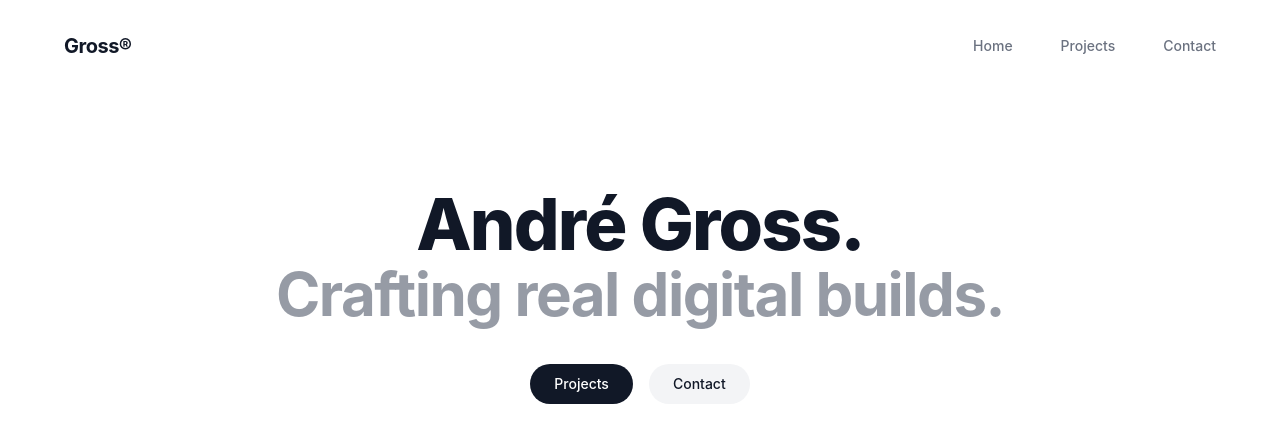
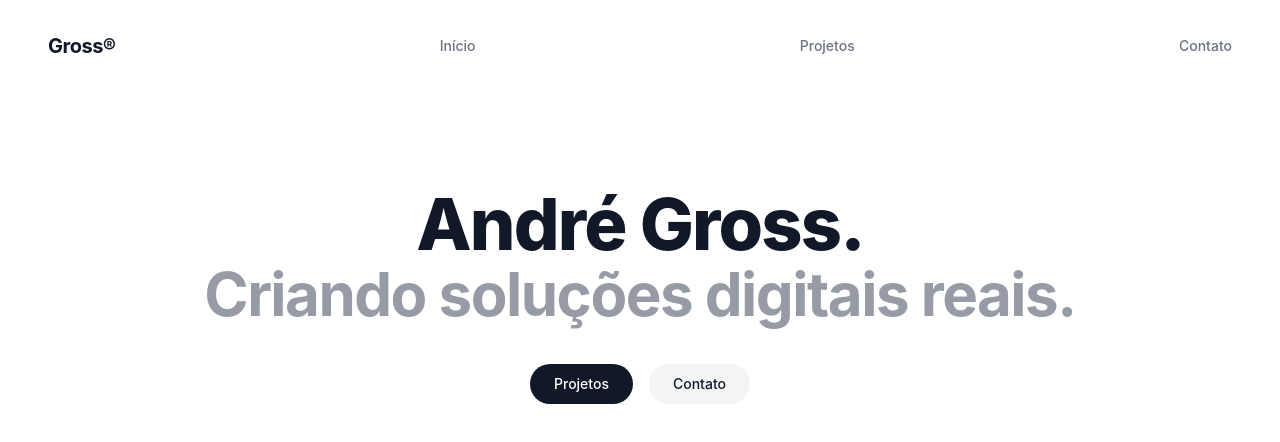
Before and after one commit to andgross1/meu-portfolio, a React (Vite) app: page / in a window 1280 px wide. Shown: the top 442 px of the page. Built offline with nearby package versions, Linux system fonts and the light colour scheme.

Commit message:
refactor: atualiza layout do header para grid e traduz textos para pt-br

```diff
--- a/src/components/Header.tsx
+++ b/src/components/Header.tsx
@@ -1,13 +1,56 @@
+import { useState } from 'react';
+
 export function Header() {
+  const [isMobileMenuOpen, setIsMobileMenuOpen] = useState(false);
+
   return (
-    <header className="flex items-center justify-between py-8 px-8 md:px-16 w-full max-w-7xl mx-auto">
-      <div className="font-bold text-xl tracking-tight">Gross®</div>
+    <header className="relative py-8 px-6 md:px-12 w-full max-w-7xl mx-auto text-sm font-medium">
 
-      <nav className="hidden md:flex gap-12 text-sm font-medium text-[var(--color-text-secondary)]">
-        <a href="#home" className="hover:text-[var(--color-text-primary)] transition-colors">Home</a>
-        <a href="#projects" className="hover:text-[var(--color-text-primary)] transition-colors">Projects</a>
-        <a href="#contact" className="hover:text-[var(--color-text-primary)] transition-colors">Contact</a>
-      </nav>
+      {/* --- LAYOUT DESKTOP --- */}
+      {/* Usamos flex e justify-between com 4 elementos para distribuí-los perfeitamente */}
+      <div className="hidden md:flex w-full justify-between items-center text-[var(--color-text-secondary)]">
+        <div className="font-bold text-xl tracking-tight text-[var(--color-text-primary)]">
+          Gross®
+        </div>
+        <a href="#inicio" className="hover:text-[var(--color-text-primary)] transition-colors">
+          Início
+        </a>
+        <a href="#projetos" className="hover:text-[var(--color-text-primary)] transition-colors">
+          Projetos
+        </a>
+        <a href="#contato" className="hover:text-[var(--color-text-primary)] transition-colors">
+          Contato
+        </a>
+      </div>
+
+      {/* --- LAYOUT MOBILE (CELULAR) --- */}
+      <div className="flex md:hidden w-full justify-between items-center">
+        <div className="font-bold text-xl tracking-tight text-[var(--color-text-primary)] z-20">
+          Gross®
+        </div>
+        <button
+          className="z-20 p-2 text-[var(--color-text-primary)] font-bold"
+          onClick={() => setIsMobileMenuOpen(!isMobileMenuOpen)}
+        >
+          {isMobileMenuOpen ? 'Fechar' : 'Menu'}
+        </button>
+      </div>
+
+      {/* --- MENU DROPDOWN MOBILE --- */}
+      {isMobileMenuOpen && (
+        <div className="absolute top-full left-0 w-full bg-white shadow-lg py-6 px-6 flex flex-col gap-6 md:hidden z-10 border-t border-gray-100">
+          <a href="#inicio" className="text-[var(--color-text-secondary)] hover:text-[var(--color-text-primary)] text-lg" onClick={() => setIsMobileMenuOpen(false)}>
+            Início
+          </a>
+          <a href="#projetos" className="text-[var(--color-text-secondary)] hover:text-[var(--color-text-primary)] text-lg" onClick={() => setIsMobileMenuOpen(false)}>
+            Projetos
+          </a>
+          <a href="#contato" className="text-[var(--color-text-secondary)] hover:text-[var(--color-text-primary)] text-lg" onClick={() => setIsMobileMenuOpen(false)}>
+            Contato
+          </a>
+        </div>
+      )}
+
     </header>
-  )
+  );
 }
--- a/src/components/Hero.tsx
+++ b/src/components/Hero.tsx
@@ -1,25 +1,25 @@
 export function Hero() {
   return (
-    <section className="flex flex-col items-center justify-center text-center mt-24 mb-32 px-4">
+    <section className="flex flex-col items-center justify-center text-center mt-24 mb-32 px-4" id="inicio">
       <h1 className="text-5xl md:text-7xl font-extrabold tracking-tight text-[var(--color-text-primary)] mb-1">
         André Gross.
       </h1>
       <h2 className="text-4xl md:text-6xl font-bold text-[var(--color-text-secondary)] mb-10 tracking-tight opacity-70">
-        Crafting real digital builds.
+        Criando soluções digitais reais.
       </h2>
 
       <div className="flex gap-4">
         <a
-          href="#projects"
+          href="#projetos"
           className="bg-[var(--color-text-primary)] text-white px-6 py-2.5 rounded-full text-sm font-medium hover:bg-gray-800 transition-colors"
         >
-          Projects
+          Projetos
         </a>
         <a
-          href="#contact"
+          href="#contato"
           className="bg-gray-100 text-[var(--color-text-primary)] px-6 py-2.5 rounded-full text-sm font-medium hover:bg-gray-200 transition-colors"
         >
-          Contact
+          Contato
         </a>
       </div>
     </section>
```
